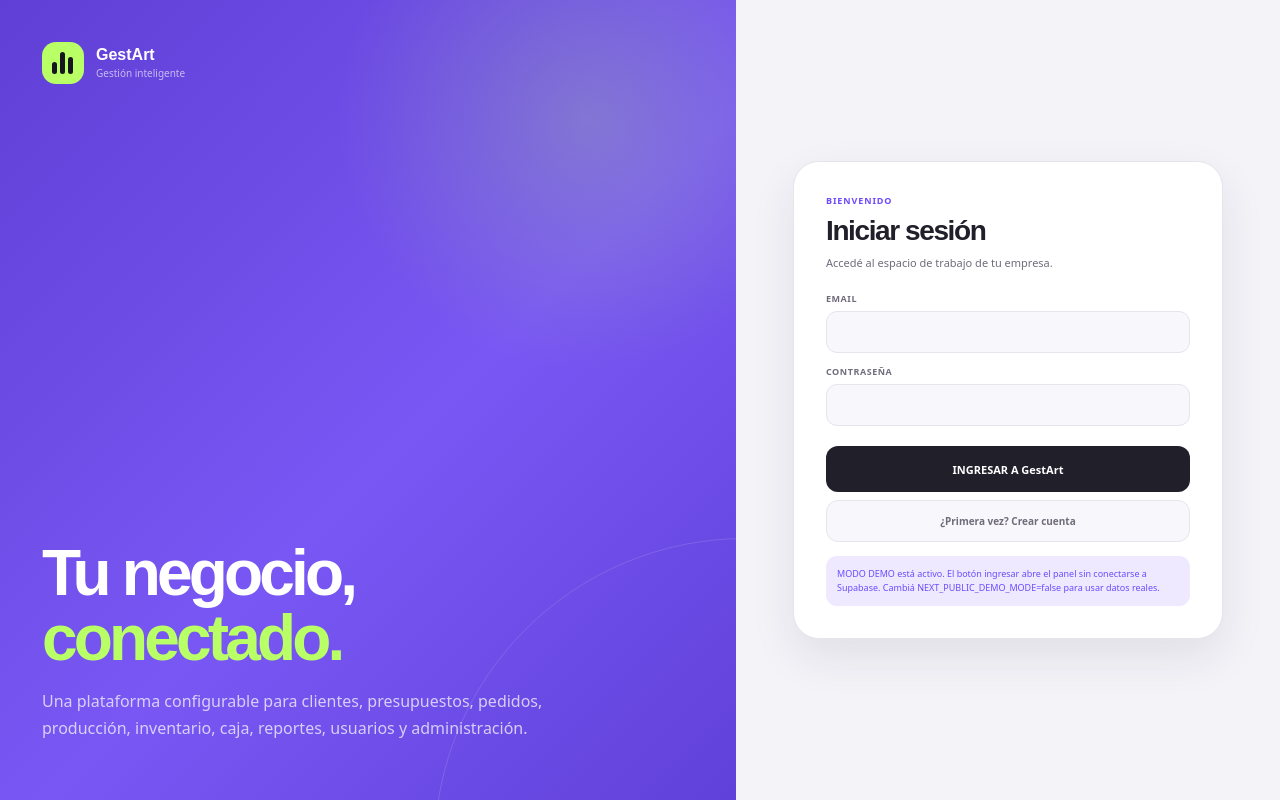
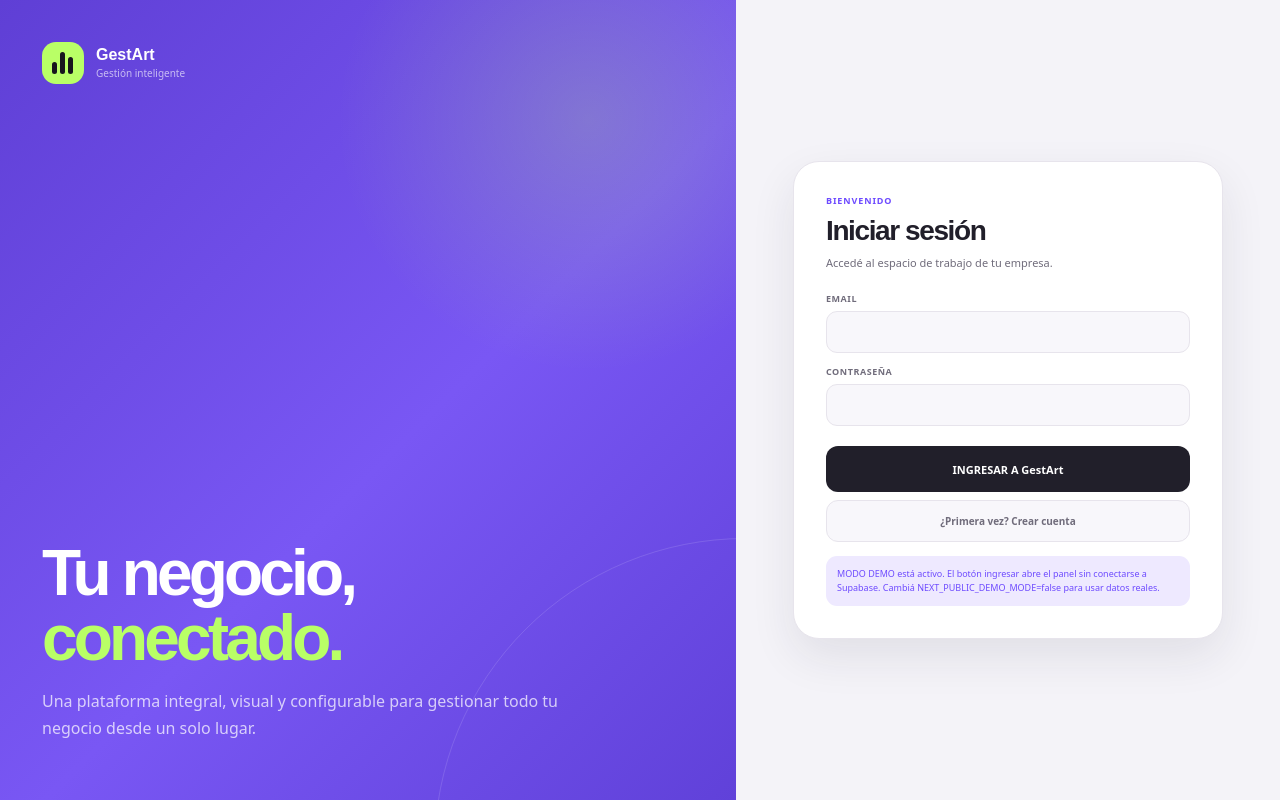
Before and after one commit to neoluz-studio/GestArt, a Next.js app: page /login in a window 1280 px wide. Built offline with nearby package versions, Linux system fonts and the light colour scheme; no server answers.

Commit message:
lanzamiento final

```diff
--- a/src/app/login/page.tsx
+++ b/src/app/login/page.tsx
@@ -111,8 +111,7 @@ function LoginContent() {
             Tu negocio, <span>conectado.</span>
           </h1>
           <p>
-            Una plataforma configurable para clientes, presupuestos, pedidos,
-            producción, inventario, caja, reportes, usuarios y administración.
+            Una plataforma integral, visual y configurable para gestionar todo tu negocio desde un solo lugar.
           </p>
         </div>
 
```
